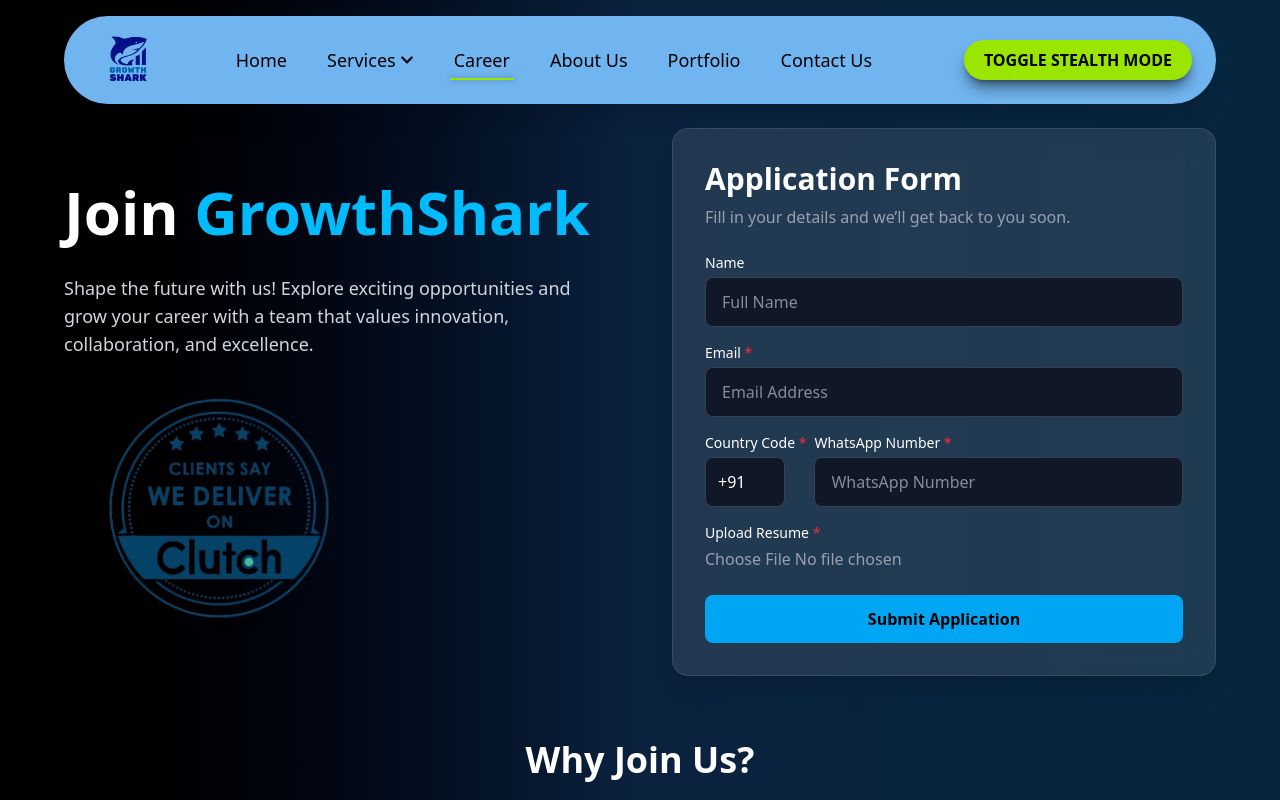
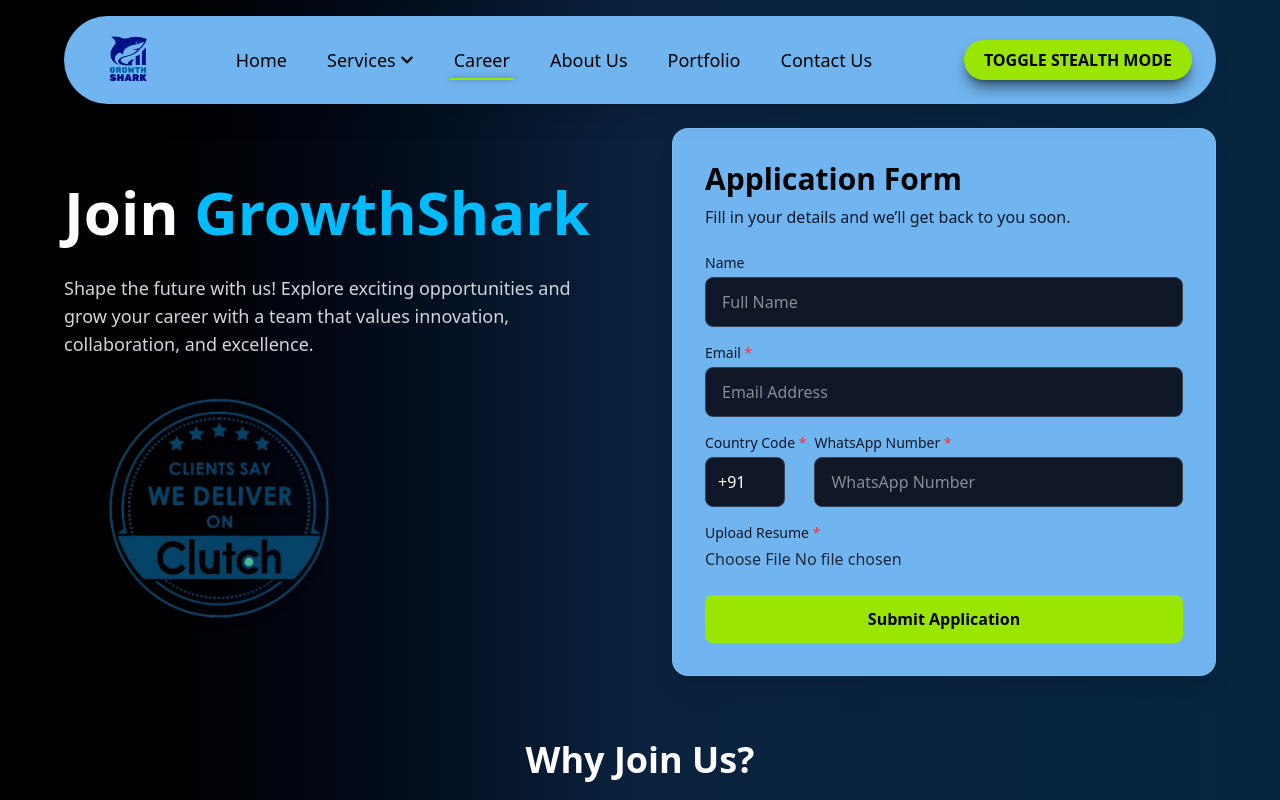
Before and after one commit to Subhra0007/Growth-Shark, a React (Vite) app in the folder FrontEnd/: page /career in a window 1280 px wide. Shown: the top 800 px of the page. Built offline with nearby package versions, Linux system fonts and the light colour scheme.

Commit message:
19-08 at 19:02

```diff
--- a/FrontEnd/src/components/AttackComponents/AboutSection.jsx
+++ b/FrontEnd/src/components/AttackComponents/AboutSection.jsx
@@ -115,7 +115,7 @@
       </div>
 
       <div className="lg:w-1/2">
-        <div className="bg-gray-900 bg-opacity-80 rounded-xl p-6 sm:p-8 shadow-lg text-white">
+        <div className="bg-[#71b5f0]  bg-opacity-80 rounded-xl p-6 sm:p-8 shadow-lg text-black">
           <form className="space-y-6" onSubmit={handleSubmit}>
             <div className="grid grid-cols-1 md:grid-cols-2 gap-4">
               <input
@@ -153,7 +153,7 @@
             </div>
 
             <div>
-              <label className="block mb-1 text-sm text-gray-400">
+              <label className="block mb-1 text-sm text-black">
                 Service you're interested in
               </label>
               <select
@@ -188,7 +188,7 @@
             </div>
 
             <div>
-              <label className="block mb-1 text-sm text-gray-400">
+              <label className="block mb-1 text-sm text-black">
                 What's your monthly recurring revenue?
               </label>
               <select
@@ -207,7 +207,7 @@
               <button
                 type="submit"
                 disabled={loading}
-                className="py-2 px-6 bg-[#49b9ff] hover:bg-[#3aa8e8] text-black font-semibold rounded-full shadow-md transition duration-300 cursor-pointer"
+                className="py-2 px-6 bg-lime-400  hover:bg-lime-300 text-black font-semibold rounded-full shadow-md transition duration-300 cursor-pointer"
               >
                 {loading ? "Submitting..." : "Submit"}
               </button>
--- a/FrontEnd/src/components/AttackComponents/PartnerForm.jsx
+++ b/FrontEnd/src/components/AttackComponents/PartnerForm.jsx
@@ -140,7 +140,7 @@
                  return (
                     <>
                         <h3 className="text-2xl font-bold">Apologies, you still need to stay stealthy before you can go out for delegation. </h3>
-                        <a href="https://calendly.com/proriterz101/30min" className="bg-[#49b9ff] hover:bg-[#3aa8e8] text-black font-semibold px-8 py-3 rounded-full transition text-base mt-6 inline-block">
+                        <a href="https://calendly.com/proriterz101/30min" className="bg-lime-400  hover:bg-lime-300 text-black font-semibold px-8 py-3 rounded-full transition text-base mt-6 inline-block">
                             Schedule a free consultation here
                         </a>
                     </>
@@ -159,7 +159,7 @@
                 <div className="flex justify-center mt-6">
                     <button
                         onClick={handleNext}
-                        className="bg-[#49b9ff] hover:bg-[#3aa8e8] text-black font-semibold px-8 py-3 rounded-full transition text-base cursor-pointer "
+                        className="bg-lime-400  hover:bg-lime-300 text-black font-semibold px-8 py-3 rounded-full transition text-base cursor-pointer "
                     >
                         Next
                     </button>
@@ -190,7 +190,7 @@
                     But, not everyone is ready to start hunting with us. Find out if you're ready <br /> for the hunt or still in hustle mode:
                 </p>
 
-                <div className="backdrop-blur-md bg-white/5 border border-white/10 mt-8 p-6 rounded-2xl shadow-xl max-w-full min-h-[300px] flex flex-col justify-center items-center">
+                <div className="backdrop-blur-md bg-white/5 border border-white/10 mt-8 p-6 rounded-2xl shadow-xl max-w-3xl mx-auto min-h-[300px] flex flex-col justify-center items-center">
                     {renderQuizContent()}
                 </div>
             </div>
--- a/FrontEnd/src/components/StealthComponents/PartnerForm.jsx
+++ b/FrontEnd/src/components/StealthComponents/PartnerForm.jsx
@@ -150,7 +150,7 @@
                 return (
                     <>
                         <h3 className="text-xl sm:text-2xl font-bold">Apologies, you still need to stay stealthy before you can go out for delegation.</h3>
-                        <a href="https://calendly.com/proriterz101/30min" className="bg-[#49b9ff] hover:bg-[#3aa8e8] text-black font-semibold px-5 sm:px-8 py-2 sm:py-3 rounded-full transition text-sm sm:text-base mt-4 sm:mt-6 inline-block">
+                        <a href="https://calendly.com/proriterz101/30min" className="bg-lime-400  hover:bg-lime-300 text-black font-semibold px-5 sm:px-8 py-2 sm:py-3 rounded-full transition text-sm sm:text-base mt-4 sm:mt-6 inline-block">
                             Schedule a free consultation here
                         </a>
                     </>
@@ -172,7 +172,7 @@
                 <div className="flex justify-center mt-6">
                     <button
                         onClick={handleNext}
-                        className="bg-[#49b9ff] hover:bg-[#3ca6df] text-black font-semibold px-5 sm:px-6 py-2 rounded-full transition cursor-pointer"
+                        className="bg-lime-400  hover:bg-lime-300 text-black font-semibold px-5 sm:px-6 py-2 rounded-full transition cursor-pointer"
                     >
                         Next
                     </button>
@@ -199,7 +199,7 @@
                         not everyone is at the right stage to go out on 'Hunt' while delegating <br className="hidden sm:block" /> their tasks. Find it out yourself whether you're in for a hunt or a hustle…
                     </p>
 
-                    <div className="backdrop-blur-md bg-[#141f3a]/60 transition-transform duration-300 border border-white/10 p-6 bg-opacity-80 rounded-xl  shadow-lg text-white mt-8 max-w-full min-h-[300px] flex flex-col justify-center items-center">
+                    <div className="backdrop-blur-md bg-[#141f3a]/60 transition-transform duration-300 border border-white/10 p-6 bg-opacity-80 rounded-xl  shadow-lg text-white mt-8 max-w-3xl mx-auto min-h-[300px] flex flex-col justify-center items-center">
                         {/* The interactive quiz content is rendered here */}
                         {renderQuizContent()}
                     </div>
--- a/FrontEnd/src/pages/Career.jsx
+++ b/FrontEnd/src/pages/Career.jsx
@@ -91,16 +91,16 @@
           {/* Form Section */}
           <form
             onSubmit={handleSubmit}
-            className="bg-white/10 backdrop-blur-lg rounded-2xl p-8 shadow-xl border border-white/10"
+            className="bg-[#71b5f0] backdrop-blur-lg rounded-2xl p-8 shadow-xl border border-white/10 text-gray-900"
           >
-            <h2 className="text-3xl font-semibold mb-2">Application Form</h2>
-            <p className="text-gray-400 mb-6">
+            <h2 className="text-3xl font-semibold mb-2 text-black">Application Form</h2>
+            <p className="text-gray-900 mb-6">
               Fill in your details and we’ll get back to you soon.
             </p>
 
             <div className="space-y-4">
               <div>
-                <label className="block mb-1 text-sm">Name</label>
+                <label className="block mb-1 text-sm text-gray-900">Name</label>
                 <input
                   type="text"
                   name="name"
@@ -113,7 +113,7 @@
               </div>
 
               <div>
-                <label className="block mb-1 text-sm">
+                <label className="block mb-1 text-sm text-gray-900">
                   Email <span className="text-red-500">*</span>
                 </label>
                 <input
@@ -129,7 +129,7 @@
 
               <div className="flex gap-x-2">
                 <div>
-                  <label className="block mb-1 text-sm">
+                  <label className="block mb-1 text-sm text-gray-900">
                     Country Code <span className="text-red-500">*</span>
                   </label>
                   <input
@@ -142,7 +142,7 @@
                   />
                 </div>
                 <div className="flex-1">
-                  <label className="block mb-1 text-sm">
+                  <label className="block mb-1 text-sm text-gray-900">
                     WhatsApp Number <span className="text-red-500">*</span>
                   </label>
                   <input
@@ -158,7 +158,7 @@
               </div>
 
               <div>
-                <label className="block mb-1 text-sm">
+                <label className="block mb-1 text-sm text-gray-900">
                   Upload Resume <span className="text-red-500">*</span>
                 </label>
                 <input
@@ -167,10 +167,10 @@
                   accept=".pdf,.doc,.docx"
                   onChange={handleChange}
                   required
-                  className="w-full text-gray-400"
+                  className="w-full text-gray-800"
                 />
                 {formData.resume && (
-                  <p className="text-sky-400 text-xs mt-1">
+                  <p className="text-lime-400  text-xs mt-1">
                     Selected: <span className="font-semibold">{formData.resume.name}</span>
                   </p>
                 )}
@@ -180,7 +180,7 @@
             <button
               type="submit"
               disabled={isSubmitting}
-              className="mt-6 w-full bg-sky-500 hover:bg-sky-400 text-black font-semibold py-3 rounded-lg transition cursor-pointer"
+              className="mt-6 w-full bg-lime-400  hover:bg-lime-300 text-black font-semibold py-3 rounded-lg transition cursor-pointer"
             >
               {isSubmitting ? "Submitting..." : "Submit Application"}
             </button>
--- a/FrontEnd/src/pages/ContactUs.jsx
+++ b/FrontEnd/src/pages/ContactUs.jsx
@@ -127,7 +127,7 @@
               </p>
               <button
                 type="submit"
-                className="bg-sky-400 text-black px-6 py-2 rounded shadow hover:bg-sky-500 hover:scale-105 transition cursor-pointer"
+                className="bg-lime-400  hover:bg-lime-300 text-black px-6 py-2 rounded shadow hover:scale-105 transition cursor-pointer"
               >
                 Send Message
               </button>
```
Also changed, not shown: FrontEnd/src/components/StealthComponents/AboutSection.jsx (+4 -4 lines).
